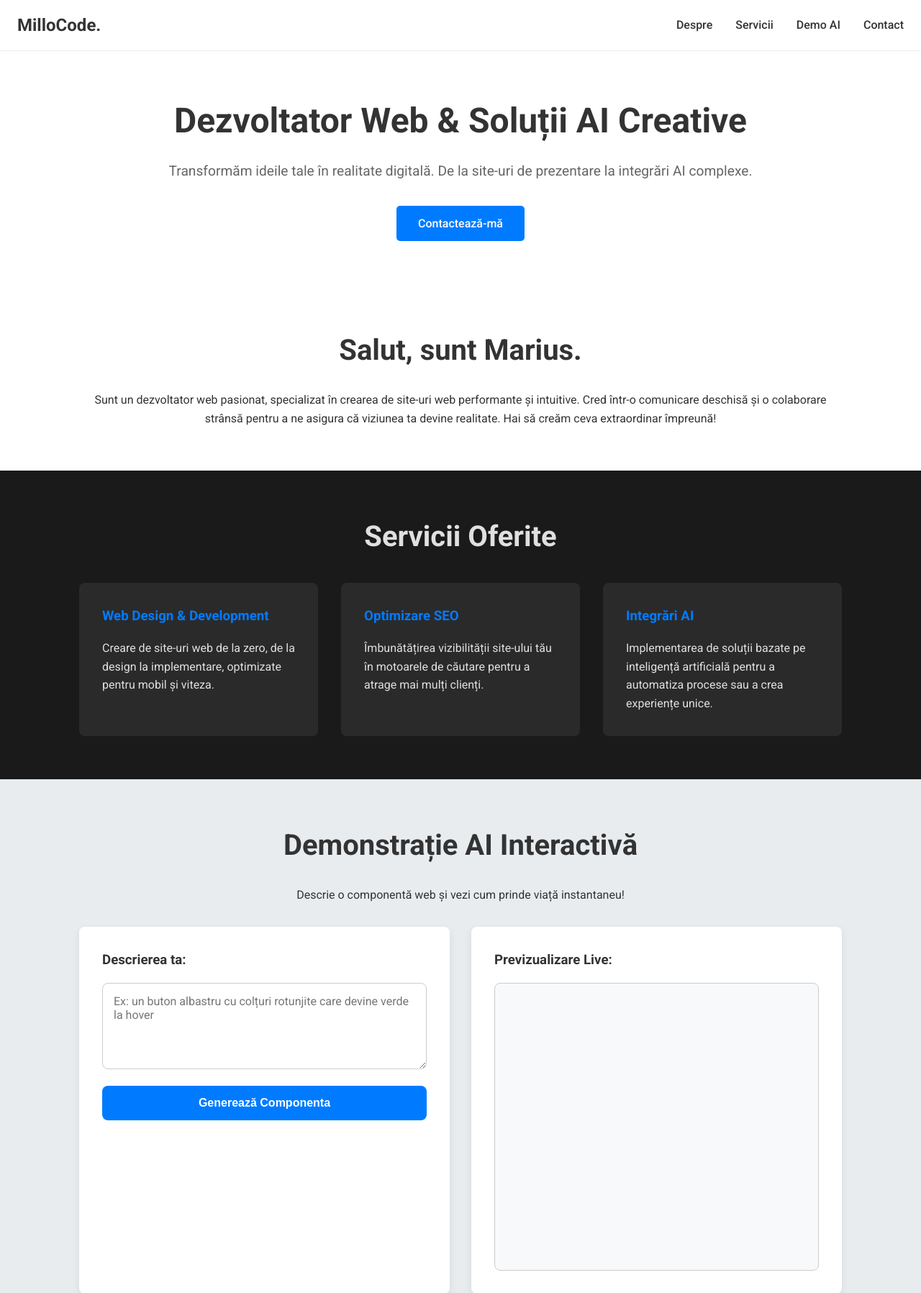
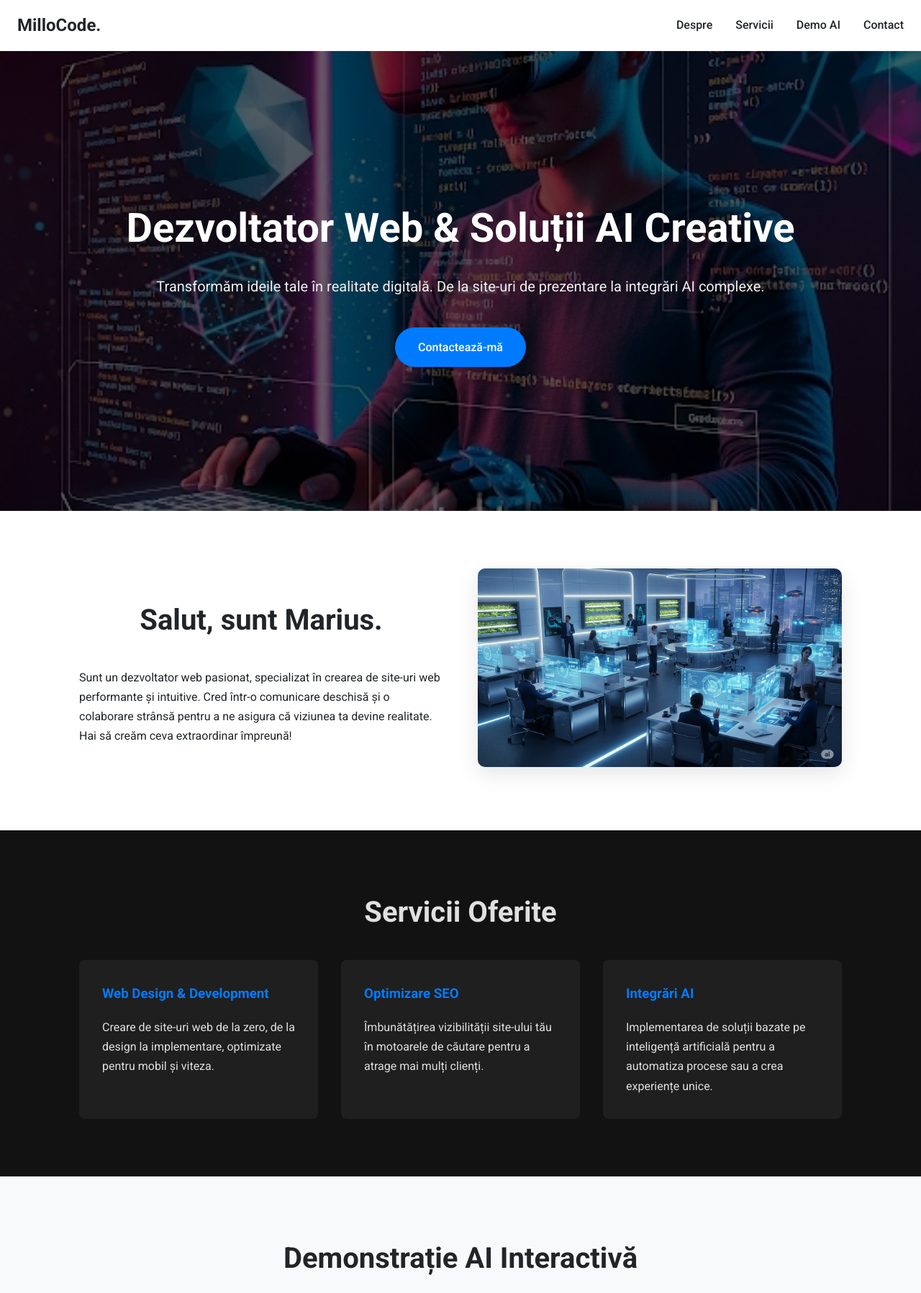
Before and after one commit to millo-code/portofoliu-web-millo, a website: page index.html in a window 1280 px wide. Shown: the top 1797 px of the page at 72% size. Drawn offline with Linux system fonts and the light colour scheme.

Commit message:
Revizie majora de design si integrare imagini

```diff
--- a/index.html
+++ b/index.html
@@ -40,9 +40,14 @@
         </section>
 
         <section id="despre" class="content-section">
-            <div class="container">
-                <h2>Salut, sunt Marius.</h2>
-                <p>Sunt un dezvoltator web pasionat, specializat în crearea de site-uri web performante și intuitive. Cred într-o comunicare deschisă și o colaborare strânsă pentru a ne asigura că viziunea ta devine realitate. Hai să creăm ceva extraordinar împreună!</p>
+            <div class="container about-container">
+                <div class="about-text">
+                    <h2>Salut, sunt Marius.</h2>
+                    <p>Sunt un dezvoltator web pasionat, specializat în crearea de site-uri web performante și intuitive. Cred într-o comunicare deschisă și o colaborare strânsă pentru a ne asigura că viziunea ta devine realitate. Hai să creăm ceva extraordinar împreună!</p>
+                </div>
+                <div class="about-image">
+                    <img src="birou.webp" alt="Birou de lucru">
+                </div>
             </div>
         </section>
 
@@ -89,7 +94,7 @@
 
         <section id="contact" class="content-section-dark">
             <div class="container">
-                <h2>Ai un proiect în minte?</h2>
+                <h2>Ai un proiect în mind?</h2>
                 <p>Completează formularul de mai jos sau scrie-mi un e-mail. Abia aștept să colaborăm!</p>
                 <a href="mailto:emailul.tau@exemplu.com" class="cta-button">Scrie-mi un E-mail</a>
             </div>
--- a/style.css
+++ b/style.css
@@ -2,11 +2,13 @@
 :root {
     --primary-color: #007bff;
     --primary-hover-color: #0056b3;
-    --dark-bg: #1a1a1a;
+    --dark-bg: #121212;
     --light-bg: #ffffff;
+    --secondary-bg: #f8f9fa;
+    --card-bg: #1f1f1f;
     --text-dark: #e0e0e0;
-    --text-light: #333333;
-    --section-padding: 60px 20px;
+    --text-light: #212529;
+    --section-padding: 80px 20px;
 }
 
 * {
@@ -18,7 +20,7 @@
 
 body {
     font-family: 'Roboto', sans-serif;
-    line-height: 1.6;
+    line-height: 1.7;
     background-color: var(--light-bg);
     color: var(--text-light);
 }
@@ -31,7 +33,8 @@ body {
 
 /* --- NAVBAR ȘI MENIU MOBIL --- */
 header {
-    background-color: var(--light-bg);
+    background-color: rgba(255, 255, 255, 0.9);
+    backdrop-filter: blur(10px);
     border-bottom: 1px solid #eee;
     position: fixed;
     width: 100%;
@@ -54,45 +57,46 @@ header {
     color: var(--text-light);
 }
 
-.nav-menu {
+.nav-menu { display: flex; gap: 2rem; list-style: none; }
+.nav-link { text-decoration: none; color: var(--text-light); font-weight: 500; transition: color 0.3s ease; }
+.nav-link:hover { color: var(--primary-color); }
+.hamburger { display: none; cursor: pointer; }
+.bar { display: block; width: 25px; height: 3px; margin: 5px auto; transition: all 0.3s ease-in-out; background-color: var(--text-light); }
+
+/* --- SECȚIUNEA HERO CU IMAGINE DE FUNDAL --- */
+.hero-section {
+    position: relative;
+    height: 80vh;
     display: flex;
-    gap: 2rem;
-    list-style: none;
+    align-items: center;
+    justify-content: center;
+    text-align: center;
+    color: #fff;
+    background: url('background.webp') no-repeat center center/cover;
 }
 
-.nav-link {
-    text-decoration: none;
-    color: var(--text-light);
-    font-weight: 500;
-    transition: color 0.3s ease;
+.hero-section::before {
+    content: '';
+    position: absolute;
+    top: 0;
+    left: 0;
+    width: 100%;
+    height: 100%;
+    background: rgba(0, 0, 0, 0.6);
 }
 
-.nav-link:hover {
-    color: var(--primary-color);
-}
-
-.hamburger {
-    display: none;
-    cursor: pointer;
-}
-
-.bar {
-    display: block;
-    width: 25px;
-    height: 3px;
-    margin: 5px auto;
-    transition: all 0.3s ease-in-out;
-    background-color: var(--text-light);
+.hero-section .container {
+    position: relative;
+    z-index: 2;
 }
 
 /* --- SECȚIUNI GENERALE --- */
 main {
-    padding-top: 70px; /* Pentru a compensa header-ul fix */
+    padding-top: 70px;
 }
 
-.content-section, .content-section-dark, .ai-demo, .hero-section {
+.content-section, .content-section-dark, .ai-demo {
     padding: var(--section-padding);
-    text-align: center;
 }
 
 .content-section-dark {
@@ -100,178 +104,64 @@ main {
     color: var(--text-dark);
 }
 
-h1 {
-    font-size: 3rem;
-    margin-bottom: 1rem;
+h1 { font-size: 3.5rem; margin-bottom: 1rem; }
+h2 { font-size: 2.5rem; margin-bottom: 2rem; text-align: center; }
+.subtitle { font-size: 1.25rem; color: #f0f0f0; margin-bottom: 2.5rem; }
+
+/* --- BUTOANE --- */
+.cta-button { display: inline-block; padding: 14px 32px; background-color: var(--primary-color); color: #fff; text-decoration: none; border-radius: 50px; font-weight: 500; transition: all 0.3s ease; }
+.cta-button:hover { background-color: var(--primary-hover-color); transform: translateY(-3px); box-shadow: 0 4px 10px rgba(0, 123, 255, 0.4); }
+
+/* --- SECȚIUNEA DESPRE CU IMAGINE --- */
+.about-container {
+    display: flex;
+    align-items: center;
+    gap: 3rem;
+    flex-wrap: wrap;
+}
+.about-text, .about-image {
+    flex: 1;
+    min-width: 300px;
+}
+.about-text { text-align: left; }
+.about-image img {
+    max-width: 100%;
+    border-radius: 10px;
+    box-shadow: 0 10px 30px rgba(0,0,0,0.1);
 }
 
-h2 {
-    font-size: 2.5rem;
-    margin-bottom: 1.5rem;
-}
-
-.subtitle {
-    font-size: 1.2rem;
-    color: #666;
-    margin-bottom: 2rem;
-}
-
-/* --- BUTOANE --- */
-.cta-button {
-    display: inline-block;
-    padding: 12px 30px;
-    background-color: var(--primary-color);
-    color: #fff;
-    text-decoration: none;
-    border-radius: 5px;
-    font-weight: 500;
-    transition: background-color 0.3s ease;
-}
-
-.cta-button:hover {
-    background-color: var(--primary-hover-color);
-}
-
-/* --- SECȚIUNI SPECIFICE --- */
-.services-grid {
-    display: grid;
-    grid-template-columns: repeat(auto-fit, minmax(280px, 1fr));
-    gap: 2rem;
-    text-align: left;
-    margin-top: 2rem;
-}
-
-.service-card {
-    background-color: #2a2a2a;
-    padding: 2rem;
-    border-radius: 8px;
-}
-
-.service-card h3 {
-    margin-bottom: 1rem;
-    color: var(--primary-color);
-}
+/* --- SECȚIUNEA SERVICII --- */
+.services-grid { display: grid; grid-template-columns: repeat(auto-fit, minmax(280px, 1fr)); gap: 2rem; text-align: left; margin-top: 2rem; }
+.service-card { background-color: var(--card-bg); padding: 2rem; border-radius: 8px; transition: transform 0.3s ease; }
+.service-card:hover { transform: translateY(-5px); }
+.service-card h3 { margin-bottom: 1rem; color: var(--primary-color); }
 
 /* --- SECȚIUNEA AI DEMO --- */
-.ai-demo {
-    background-color: #e9ecef;
-}
-
-.demo-container {
-    display: flex;
-    flex-wrap: wrap;
-    gap: 30px;
-    margin-top: 2rem;
-    text-align: left;
-}
-
-.input-area, .preview-area {
-    flex: 1;
-    min-width: 300px;
-    background: #fff;
-    padding: 2rem;
-    border-radius: 8px;
-    box-shadow: 0 4px 12px rgba(0,0,0,0.08);
-}
-
-.input-area h3, .preview-area h3 {
-    margin-bottom: 1rem;
-}
-
-#component-description {
-    width: 100%;
-    height: 120px;
-    padding: 15px;
-    border: 1px solid #ccc;
-    border-radius: 8px;
-    margin-bottom: 15px;
-    font-family: inherit;
-    font-size: 16px;
-    resize: vertical;
-}
-
-#generate-btn {
-    display: block;
-    width: 100%;
-    padding: 15px;
-    background-color: var(--primary-color);
-    color: white;
-    border: none;
-    border-radius: 8px;
-    cursor: pointer;
-    font-size: 16px;
-    font-weight: bold;
-    transition: background-color 0.3s;
-}
-
-#generate-btn:hover {
-    background-color: var(--primary-hover-color);
-}
-
-#generate-btn:disabled {
-    background-color: #aaa;
-    cursor: not-allowed;
-}
-
-#loading-spinner {
-    margin-top: 10px;
-    font-style: italic;
-    color: #555;
-}
-
-.preview-box {
-    border: 1px solid #ccc;
-    background-color: #f8f9fa;
-    height: 400px;
-    border-radius: 8px;
-    overflow: hidden;
-}
-
-#preview-iframe {
-    width: 100%;
-    height: 100%;
-    border: none;
-}
+.ai-demo { background-color: var(--secondary-bg); }
+.demo-container { display: flex; flex-wrap: wrap; gap: 30px; margin-top: 2rem; text-align: left; }
+.input-area, .preview-area { flex: 1; min-width: 300px; background: #fff; padding: 2rem; border-radius: 8px; box-shadow: 0 4px 12px rgba(0,0,0,0.08); }
+.input-area h3, .preview-area h3 { margin-bottom: 1rem; }
+#component-description { width: 100%; height: 120px; padding: 15px; border: 1px solid #ccc; border-radius: 8px; margin-bottom: 15px; font-family: inherit; font-size: 16px; resize: vertical; }
+#generate-btn { display: block; width: 100%; padding: 15px; background-color: var(--primary-color); color: white; border: none; border-radius: 8px; cursor: pointer; font-size: 16px; font-weight: bold; transition: background-color 0.3s; }
+#generate-btn:hover { background-color: var(--primary-hover-color); }
+#generate-btn:disabled { background-color: #aaa; cursor: not-allowed; }
+#loading-spinner { margin-top: 10px; font-style: italic; color: #555; }
+.preview-box { border: 1px solid #ccc; background-color: #fff; height: 400px; border-radius: 8px; overflow: hidden; }
+#preview-iframe { width: 100%; height: 100%; border: none; }
 
 /* --- FOOTER --- */
-footer {
-    padding: 2rem;
-    text-align: center;
-    background: var(--dark-bg);
-    color: var(--text-dark);
-}
+footer { padding: 2rem; text-align: center; background: var(--dark-bg); color: var(--text-dark); }
 
 /* --- RESPONSIVE (MENIU MOBIL) --- */
 @media(max-width: 768px) {
-    .hamburger {
-        display: block;
-    }
-
+    .hamburger { display: block; }
     .hamburger.active .bar:nth-child(2) { opacity: 0; }
     .hamburger.active .bar:nth-child(1) { transform: translateY(8px) rotate(45deg); }
     .hamburger.active .bar:nth-child(3) { transform: translateY(-8px) rotate(-45deg); }
-
-    .nav-menu {
-        position: fixed;
-        left: -100%;
-        top: 70px;
-        flex-direction: column;
-        background-color: white;
-        width: 100%;
-        text-align: center;
-        transition: 0.3s;
-        box-shadow: 0 10px 27px rgba(0, 0, 0, 0.05);
-        gap: 0;
-    }
-
-    .nav-menu.active {
-        left: 0;
-    }
-
-    .nav-item {
-        margin: 1rem 0;
-    }
-
+    .nav-menu { position: fixed; left: -100%; top: 70px; flex-direction: column; background-color: white; width: 100%; text-align: center; transition: 0.3s; box-shadow: 0 10px 27px rgba(0, 0, 0, 0.05); gap: 0; }
+    .nav-menu.active { left: 0; }
+    .nav-item { margin: 1rem 0; }
     h1 { font-size: 2.5rem; }
     h2 { font-size: 2rem; }
+    .about-container { flex-direction: column; }
 }
```
